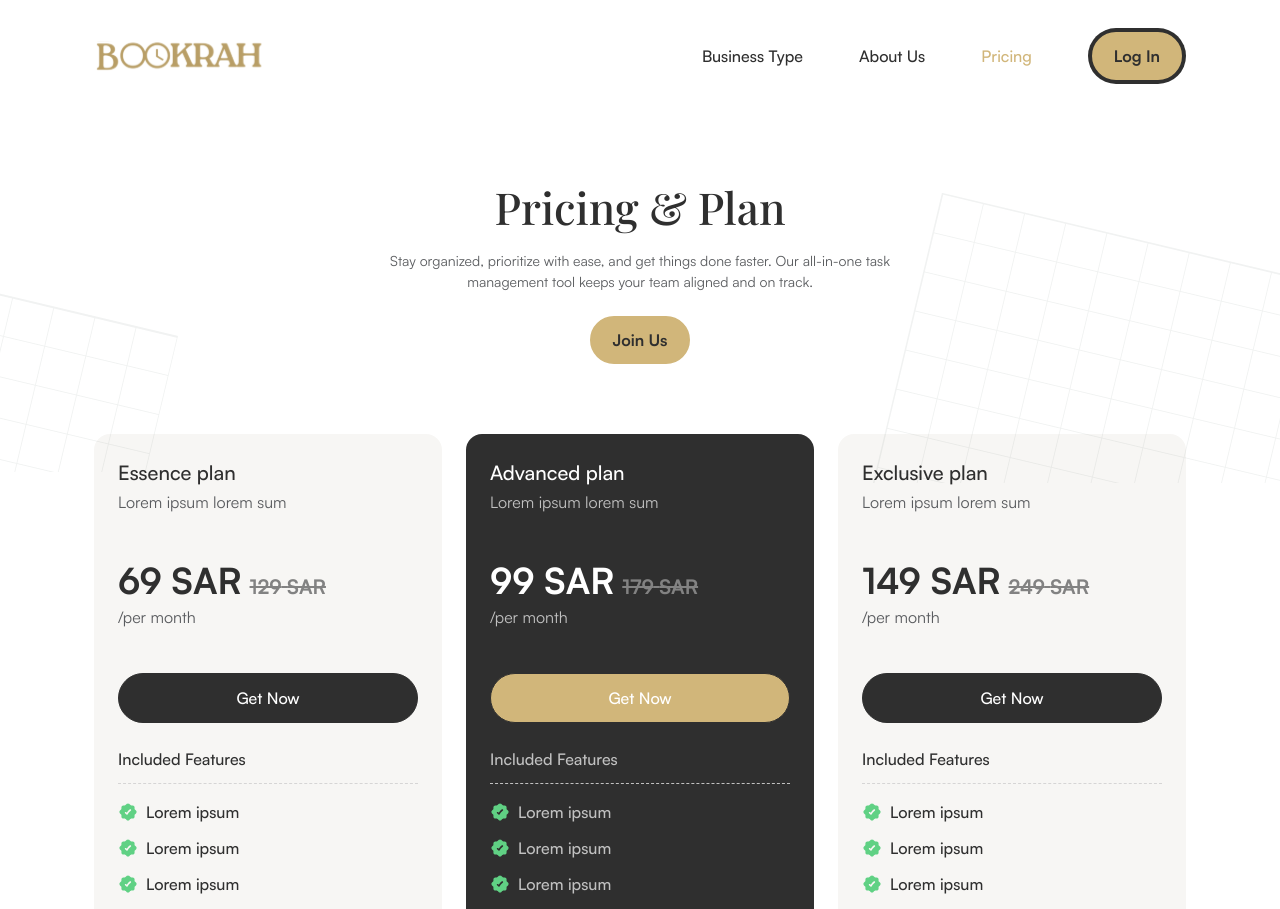
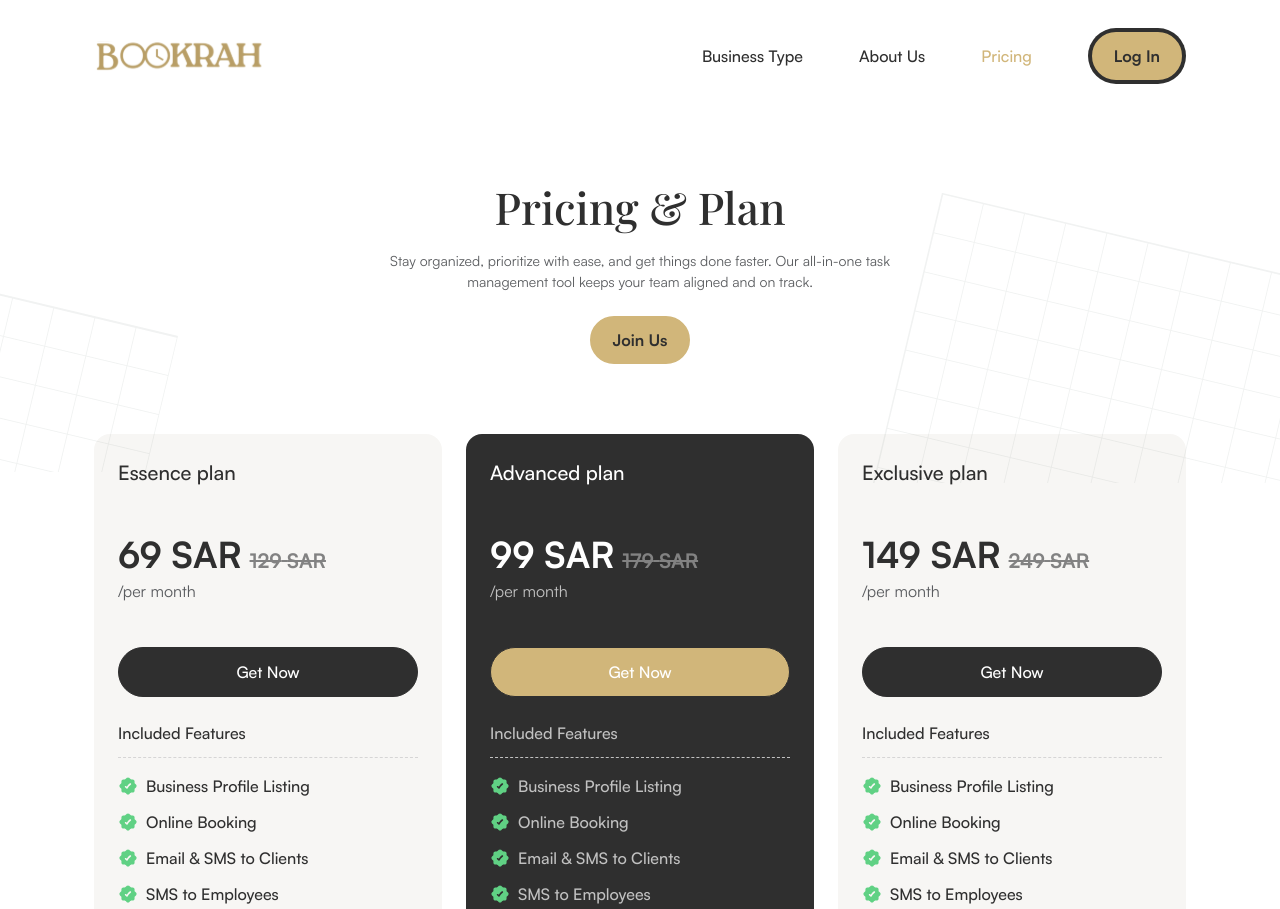
Before and after one commit to rakibuli55/bookrah_client_final, a React (Vite) app: page /for-business/pricing in a window 1280 px wide. Shown: the top 909 px of the page. Built offline with nearby package versions, Linux system fonts and the light colour scheme; a web font is replaced by a local one.

Commit message:
pricing cards updated

```diff
--- a/src/components/business/website/pricingPage/PricingPlanSection.jsx
+++ b/src/components/business/website/pricingPage/PricingPlanSection.jsx
@@ -11,7 +11,6 @@ const PricingPlanSection = () => {
       id: "plan_1",
       card: {
         name: "Essence plan",
-        description: "Lorem ipsum lorem sum",
         price: {
           current: 69,
           original: 129,
@@ -20,11 +19,12 @@ const PricingPlanSection = () => {
         billingCycle: "/per month",
         cta: "Get Now",
         features: [
-          "Lorem ipsum",
-          "Lorem ipsum",
-          "Lorem ipsum",
-          "Lorem ipsum",
-          "Lorem ipsum",
+          "Business Profile Listing",
+          "Online Booking",
+          "Email & SMS to Clients",
+          "SMS to Employees",
+          "Employee Profiles: 3",
+          "Support: Standard",
         ],
       },
     },
@@ -32,7 +32,6 @@ const PricingPlanSection = () => {
       id: "plan_2",
       card: {
         name: "Advanced plan",
-        description: "Lorem ipsum lorem sum",
         price: {
           current: 99,
           original: 179,
@@ -41,11 +40,12 @@ const PricingPlanSection = () => {
         billingCycle: "/per month",
         cta: "Get Now",
         features: [
-          "Lorem ipsum",
-          "Lorem ipsum",
-          "Lorem ipsum",
-          "Lorem ipsum",
-          "Lorem ipsum",
+          "Business Profile Listing",
+          "Online Booking",
+          "Email & SMS to Clients",
+          "SMS to Employees",
+          "Employee Profiles: 10",
+          "Support: Standard",
         ],
       },
     },
@@ -53,7 +53,6 @@ const PricingPlanSection = () => {
       id: "plan_3",
       card: {
         name: "Exclusive plan",
-        description: "Lorem ipsum lorem sum",
         price: {
           current: 149,
           original: 249,
@@ -62,11 +61,13 @@ const PricingPlanSection = () => {
         billingCycle: "/per month",
         cta: "Get Now",
         features: [
-          "Lorem ipsum",
-          "Lorem ipsum",
-          "Lorem ipsum",
-          "Lorem ipsum",
-          "Lorem ipsum",
+          "Business Profile Listing",
+          "Online Booking",
+          "Email & SMS to Clients",
+          "SMS to Employees",
+          "Priority Exposure on Homepage Category “New”",
+          "Employee Profiles: 11-30",
+          "Support: Priority",
         ],
       },
     },
--- a/src/components/business/website/pricingPage/pricingSection/PricingCard.jsx
+++ b/src/components/business/website/pricingPage/pricingSection/PricingCard.jsx
@@ -10,9 +10,6 @@ const PricingCard = ({ plan, halfIndex, index }) => {
       <h4 className="text-[20px] duration-300 ease-in-out font-satoshi text-heading font-medium">
         {plan?.card?.name}
       </h4>
-      <p className="text-base duration-300 ease-in-out text-paragraph mt-[2px]">
-        {plan?.card?.description}
-      </p>
       {/* price  */}
       <div className="font-satoshi c-sm:my-6 c-xsm:py-5">
         <div className="flex items-center gap-2">
```
